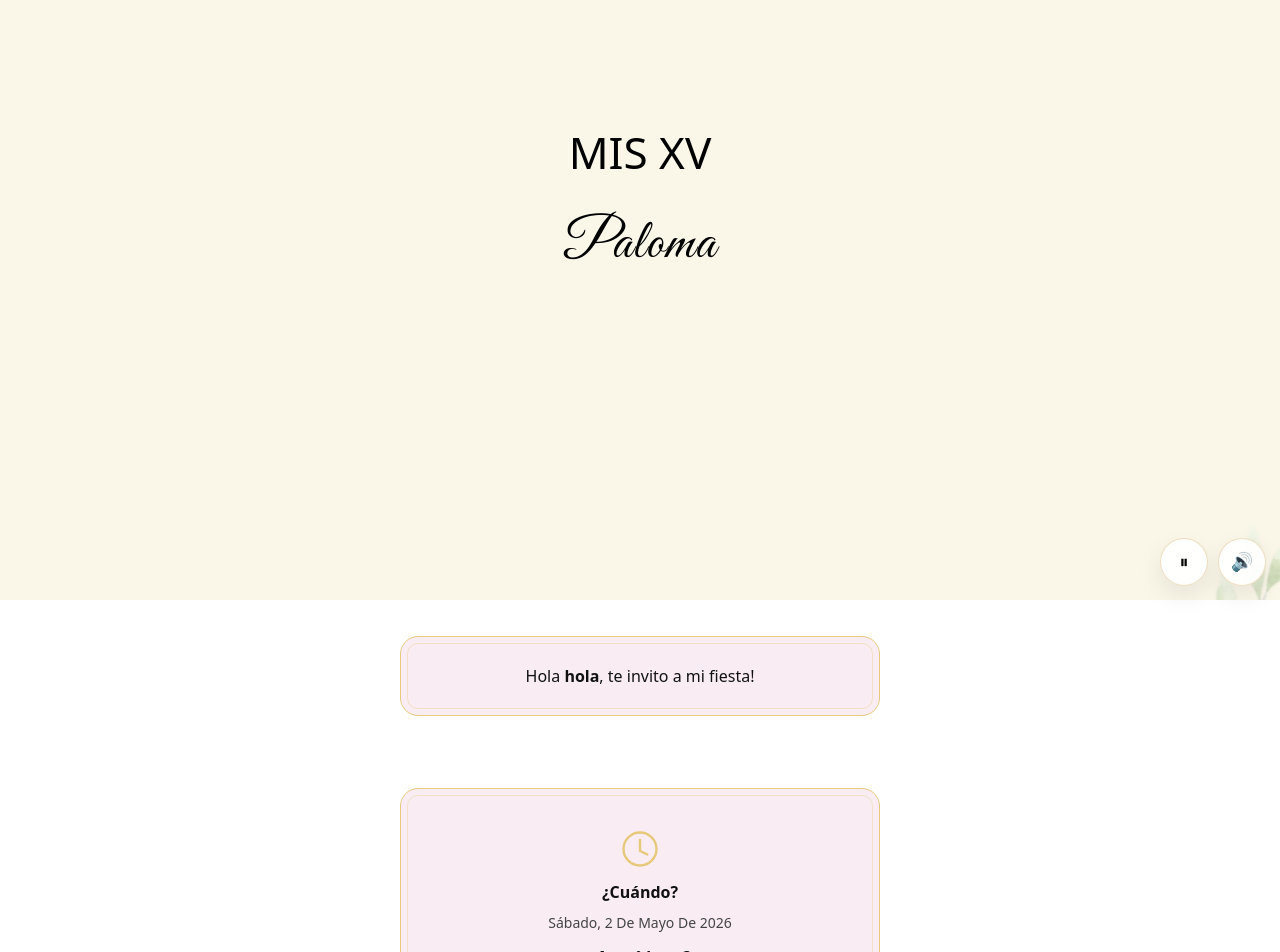
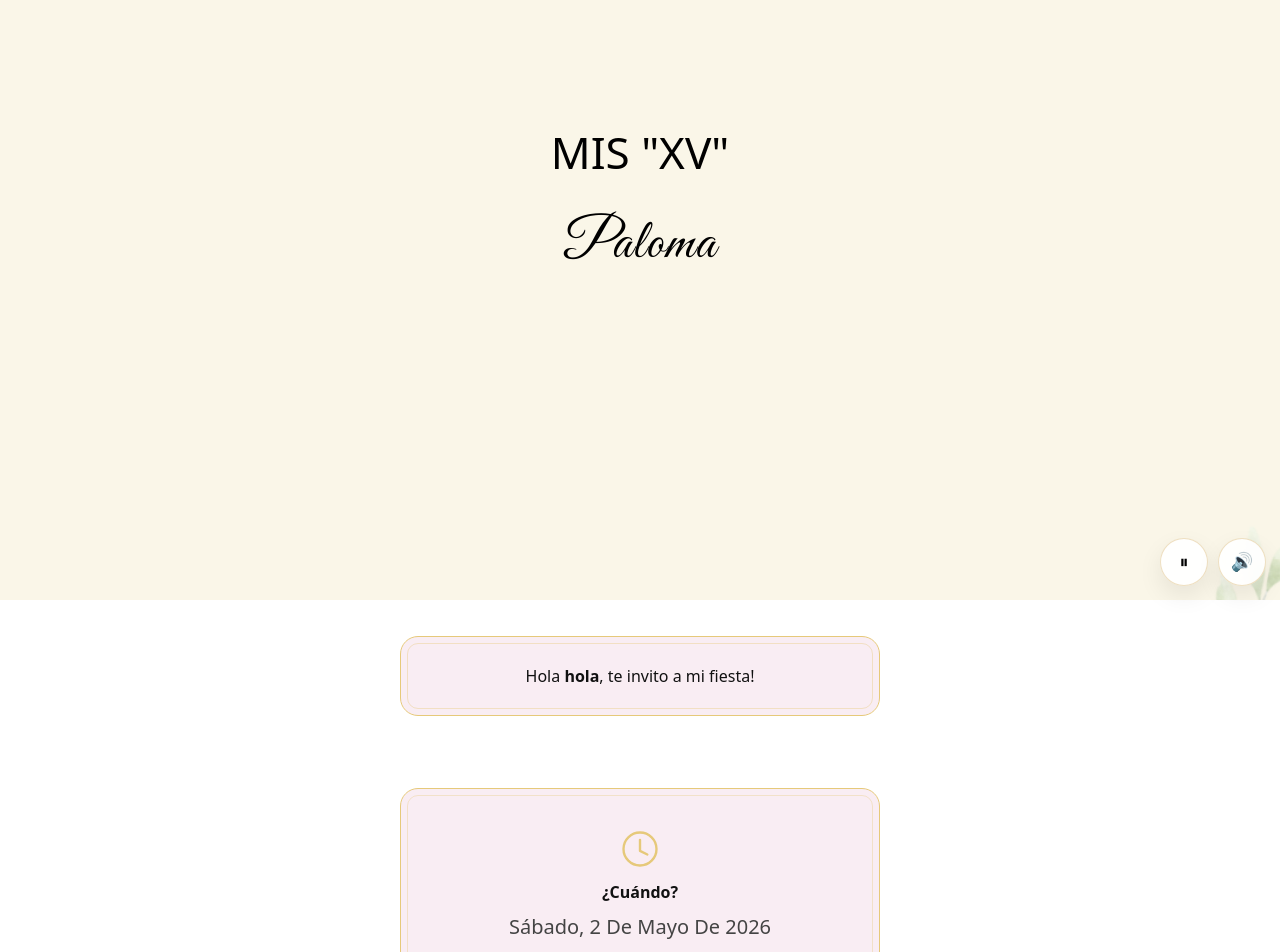
Before and after one commit to XavierGuerrero1989/mis15-paloma, a React (Vite) app: page / in a window 1280 px wide. Shown: the part 200-1152 px from the top of the page. Built offline with nearby package versions, Linux system fonts and the light colour scheme.

Commit message:
nueva version, arreglos menores

```diff
--- a/src/sections/Countdown.css
+++ b/src/sections/Countdown.css
@@ -47,7 +47,7 @@
 /* Fecha / hora */
 .countdownDate {
   margin: 0 0 14px;
-  font-size: 14px;
+  font-size: 20px;
   color: #444;
   text-transform: capitalize;
 }
--- a/src/sections/Hero.css
+++ b/src/sections/Hero.css
@@ -33,7 +33,7 @@
 .heroName {
   margin-top: 40px;
   font-family: "Great Vibes", cursive;
-  font-size: 10vh;
+  font-size: 12vh;
   line-height: 1;
   font-weight: 400;
   color: #000;
--- a/src/sections/Hero.jsx
+++ b/src/sections/Hero.jsx
@@ -9,7 +9,7 @@ export default function Hero() {
       style={{ backgroundImage: `url(${HERO_IMAGE})` }}
     >
       <div className="heroInner">
-        <h1 className="heroTitle">MIS XV</h1>
+        <h1 className="heroTitle">MIS "XV"</h1>
         <div className="heroName">Paloma</div>
       </div>
     </section>
```
